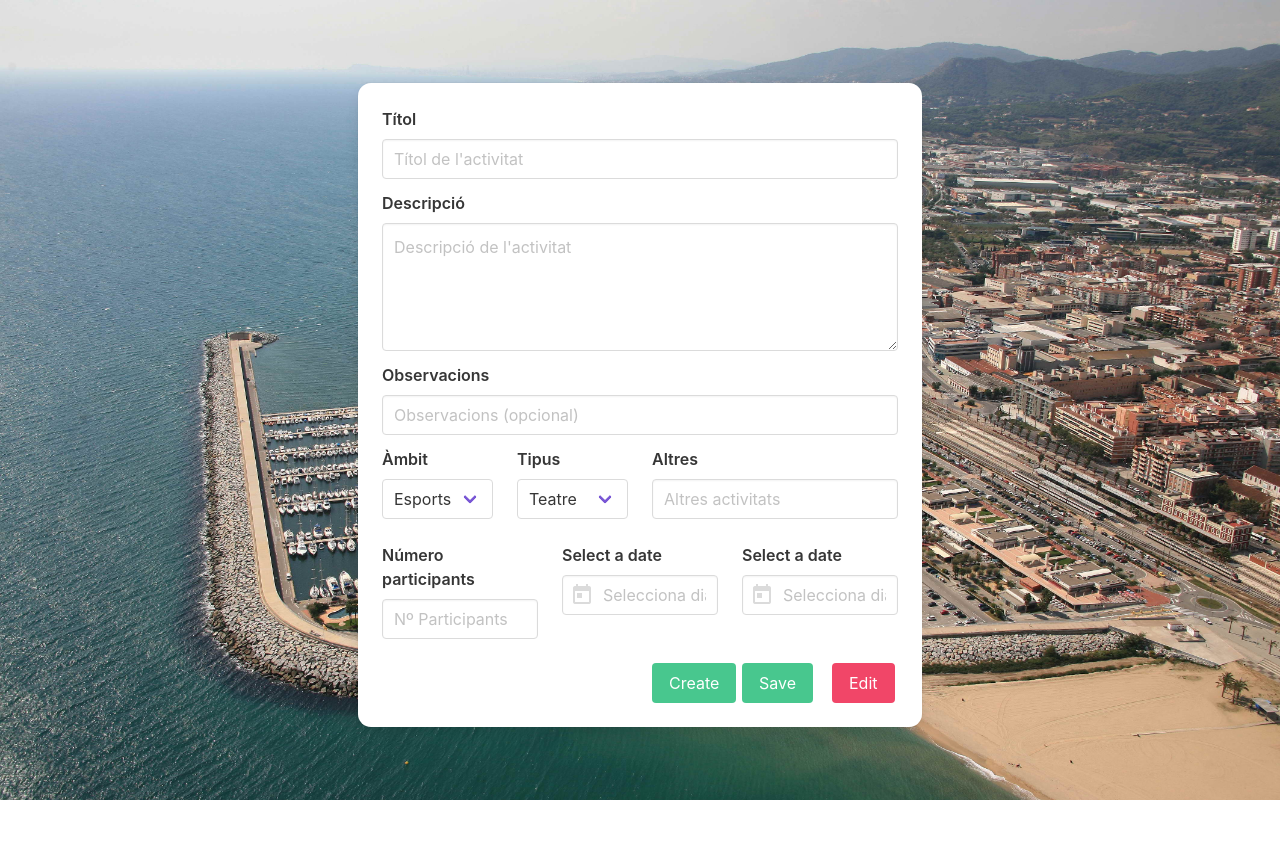
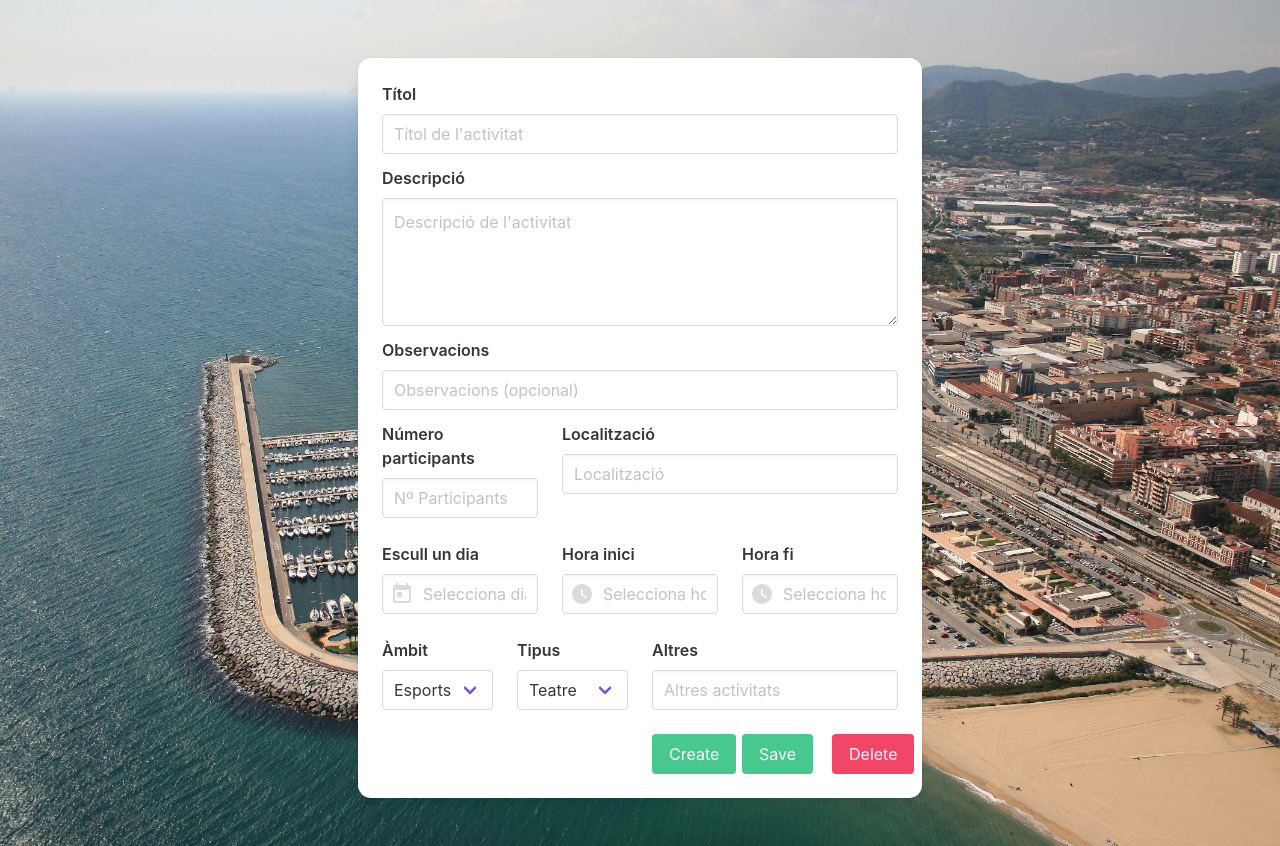
Before and after one commit to somhackathon19/somhackathon19-kteam, a Vue app in the folder client/: page /newEvent in a window 1280 px wide. Before the commit the page ends 800 px from the top, so only its background shows below. Built offline with nearby package versions, Linux system fonts and the light colour scheme; no server answers.

Commit message:
newEvent 3.0

```diff
--- a/client/src/components/NewEvent.vue
+++ b/client/src/components/NewEvent.vue
@@ -24,7 +24,36 @@
                     <input class="input" type="text" placeholder="Observacions (opcional)">
                   </div>
                 </div>
-                <div class="columns is-mobile">
+                <div class="columns is-mobile is-multiline">
+                  <div class="column is-4">
+                    <div class="field">
+                      <label class="label">Número participants</label>
+                      <input class="input" type="number" placeholder="Nº Participants">
+                    </div>
+                  </div>
+                  <div class="column is-8">
+                    <label class="label">Localització</label>
+                    <input class="input" type="text" placeholder="Localització">
+                  </div>
+                  <div class="column is-4">
+                    <b-field label="Escull un dia">
+                      <b-datepicker
+                        placeholder="Selecciona dia..."
+                        icon="calendar-today"
+                        position="is-top-right"
+                      ></b-datepicker>
+                    </b-field>
+                  </div>
+                  <div class="column is-4">
+                    <b-field label="Hora inici">
+                      <b-timepicker placeholder="Selecciona hora inici" icon="clock" editable></b-timepicker>
+                    </b-field>
+                  </div>
+                  <div class="column is-4">
+                    <b-field label="Hora fi">
+                      <b-timepicker placeholder="Selecciona hora fi" icon="clock" editable></b-timepicker>
+                    </b-field>
+                  </div>
                   <div class="column is-3">
                     <div class="field">
                       <label class="label">Àmbit</label>
@@ -63,49 +92,22 @@
                       </div>
                     </div>
                   </div>
-                </div>
-                <div class="columns is-mobile">
-                  <div class="column is-4">
-                    <div class="field">
-                      <label class="label">Número participants</label>
-                      <input class="input" type="text" placeholder="Nº Participants">
-                    </div>
-                  </div>
-                  <div class="column is-4">
-                    <b-field label="Select a date">
-                        <b-datepicker
-                          placeholder="Selecciona dia..."
-                          icon="calendar-today"
-                          position="is-top-right"
-                        >
-                        </b-datepicker>
-                    </b-field>
-                  </div>
-                   <div class="column is-4">
-                    <b-field label="Select a date">
-                        <b-datepicker
-                          placeholder="Selecciona dia..."
-                          icon="calendar-today"
-                          position="is-top-right"
-                        >
-                        </b-datepicker>
-                    </b-field>
-                  </div>
+
                 </div>
                 <div class="columns is-mobile level-right">
                   <div class="column is-2">
                     <div class="field">
-                      <button class="button is-success" id="create" v-on:click="">Create</button>
+                      <button class="button is-success" id="create" v-on:click>Create</button>
                     </div>
                   </div>
                   <div class="column is-2">
                     <div class="field">
-                      <button class="button is-success" id="save" v-on:click="">Save</button>
+                      <button class="button is-success" id="save" v-on:click>Save</button>
                     </div>
                   </div>
                   <div class="column is-2">
                     <div class="field">
-                      <button class="button is-danger" id="delete" v-on:click="">Edit</button>
+                      <button class="button is-danger" id="delete" v-on:click>Delete</button>
                     </div>
                   </div>
                 </div>
@@ -123,8 +125,7 @@ export default {
   name: "NewEvent",
   props: ["titol", "descripcio"],
   data() {
-    return {
-    };
+    return {};
   }
 };
 </script>
```
